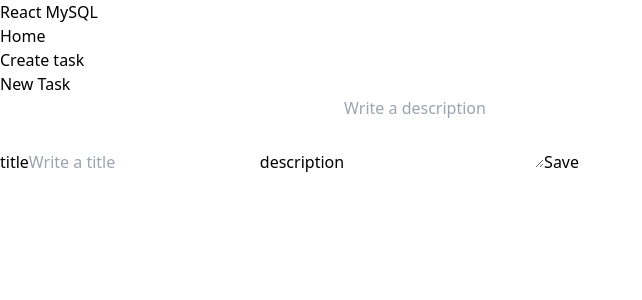
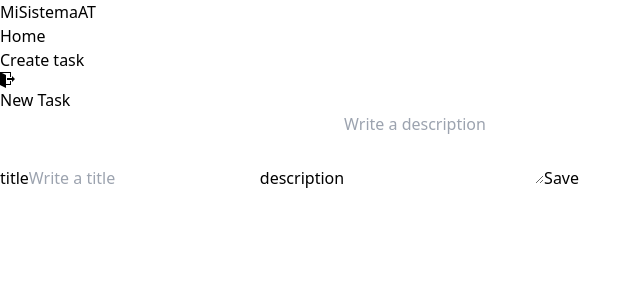
Before and after one commit to JuanSierra16/AppTareas-Stack-MERN, a React (Vite) app in the folder client/: page /new in a window 1280 px wide. Shown: the top 300 px of the page, without its empty margins (0-642 px from the left). Built offline with nearby package versions, Linux system fonts and the light colour scheme.

Commit message:
Se añadio un icono de exit en el navbar, y se agrego localstorage para mantener una sesion hasta que se haga logout

```diff
--- a/client/package.json
+++ b/client/package.json
@@ -13,6 +13,7 @@
     "formik": "^2.2.9",
     "react": "^18.2.0",
     "react-dom": "^18.2.0",
+    "react-icons": "^4.8.0",
     "react-router-dom": "^6.10.0"
   },
   "devDependencies": {
--- a/client/src/App.jsx
+++ b/client/src/App.jsx
@@ -11,16 +11,23 @@ import UserForm from './pages/UserForm'
 import LoginForm from './pages/LoginForm'
 
 function App() {
-  const [userId, setUserId] = useState(null); // estado para almacenar el userId
+  const [userId, setUserId] = useState(localStorage.getItem('userId')); // obtiene el userId del localStorage
   const location = useLocation(); // obtenemos la ruta actual
 
   const handleLogin = (id) => {
     setUserId(id); // actualiza el userId cuando se inicie sesión
+    localStorage.setItem('userId', id); // guarda el userId en el localStorage
   };
+
+  const handleLogout = () => {
+    setUserId(null); // actualiza el userId a null
+    localStorage.removeItem('userId'); // elimina el userId del localStorage
+  };
+
 
   return (
     <div className='bg-zinc-900 h-screen'>
-      {location.pathname === '/' || location.pathname === '/register' ? ( null ) : <Navbar />}
+      {location.pathname === '/' || location.pathname === '/register' ? ( null ) : <Navbar onLogout={handleLogout}/>}
       <div className="container mx-auto py-4 px-20">
         <TaskContextProvider userId={userId}>
         <Routes>
--- a/client/src/components/Navbar.jsx
+++ b/client/src/components/Navbar.jsx
@@ -1,18 +1,24 @@
-import { Link } from "react-router-dom"
+import { Link } from "react-router-dom";
+import {ImExit} from "react-icons/im";
 
-function Navbar(){
+function Navbar({ onLogout }){
     return(
         <div className="bg-neutral-800 flex justify-between px-20 py-4">
-            <Link to="/" className="text-white font-bold">
-                <h1>React MySQL</h1>
+            <Link to="/taskspage" className="text-white font-bold">
+                <h1>MiSistemaAT</h1>
             </Link>
 
             <ul className="flex gap-x-1">
                 <li>
-                    <Link to="/" className="bg-slate-200 px-2 py-1">Home</Link>
+                    <Link to="/taskspage" className="bg-slate-200 px-2 py-1 mr-3">Home</Link>
                 </li>
                 <li>
-                    <Link to="/new" className="bg-slate-200 px-2 py-1">Create task</Link>
+                    <Link to="/new" className="bg-slate-200 px-2 py-1 mr-3">Create task</Link>
+                </li>
+                <li>
+                    <Link to="/" className="bg-slate-200 px-2 py-1" onClick={onLogout}>
+                        <ImExit className="w-5 h-5 inline-block align-middle"/>
+                    </Link>
                 </li>
             </ul>
         </div>
--- a/client/src/pages/TasksPage.jsx
+++ b/client/src/pages/TasksPage.jsx
@@ -17,7 +17,7 @@ function TaskPage(){
 
     return(
         <div>
-            <h1 className="text-5xl text-white font-bold text-center">Tasks</h1>
+            <h1 className="text-5xl text-white font-bold text-center mb-5">Tasks</h1>
             <div className="grid grid-cols-3 gap-2">
                 {renderMain()}
             </div>
```
Also changed, not shown: client/src/main.jsx (line endings or trailing spaces), 1 other file (tests, documents, lock files or other folders).
